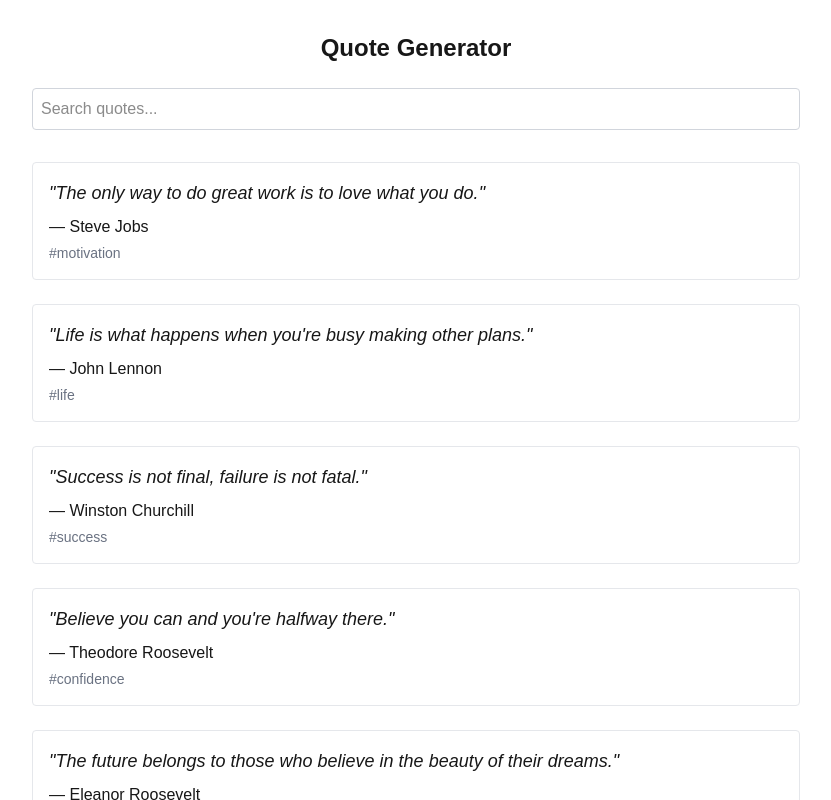
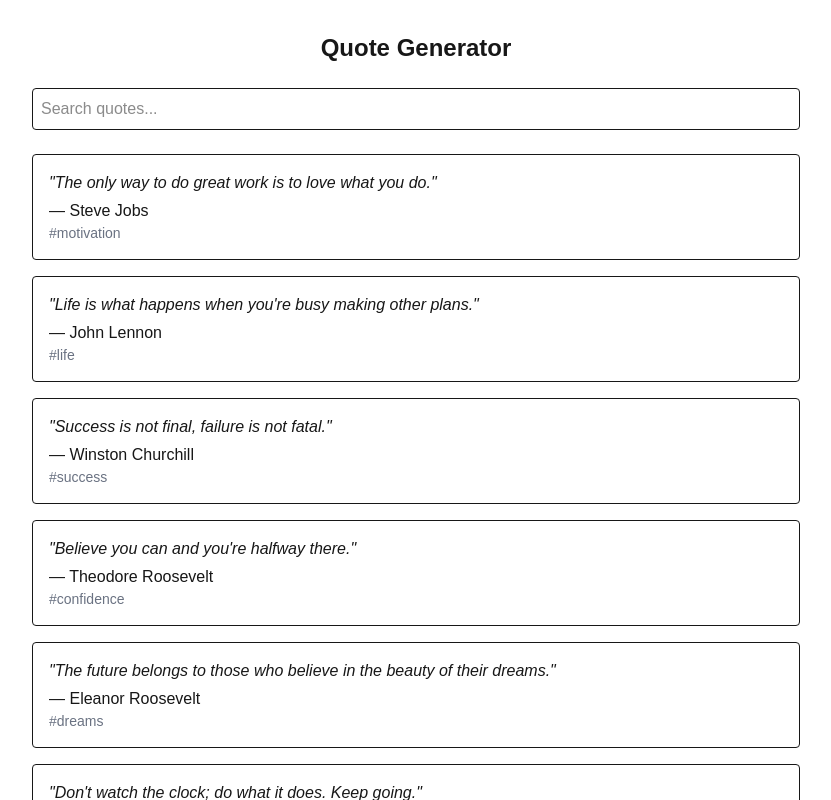
Before and after one commit to Hamza-Zahoor157/Nexium_Hamza_Zahoor_Assign1, a Next.js app in the folder internship/assignment-1/: page / in a window 1280 px wide. Shown: the top 800 px of the page, without its empty margins (224-1055 px from the left). Built offline with nearby package versions, Linux system fonts and the light colour scheme.

Commit message:
feat: seperate server/client components (day 3)

```diff
--- a/internship/assignment-1/src/app/page.tsx
+++ b/internship/assignment-1/src/app/page.tsx
@@ -1,41 +1,12 @@
-"use client";
-import { useState } from 'react';
 import QuoteFilter from '@/components/QuoteFilter';
 import quotes from '@/data/quotes.json';
 
 export default function Home() {
-  const [searchText, setSearchText] = useState('');
-
-  // Simple filtering function
-  const filteredQuotes = quotes.filter(quote => {
-    const search = searchText.toLowerCase();
-    return (
-      quote.topic.toLowerCase().includes(search) ||
-      quote.text.toLowerCase().includes(search) ||
-      quote.author.toLowerCase().includes(search)
-    );
-  });
-
   return (
     <main className="p-8">
       <div className="max-w-3xl mx-auto">
         <h1 className="text-2xl font-bold mb-6 text-center">Quote Generator</h1>
-
-        {/* Pass both values as props */}
-        <QuoteFilter
-          searchText={searchText}
-          setSearchText={setSearchText}
-        />
-
-        <div className="space-y-6">
-          {filteredQuotes.map((quote) => (
-            <div key={quote.id} className="border border-gray-200 p-4 rounded">
-              <p className="text-lg italic">"{quote.text}"</p>
-              <p className="mt-2 font-medium">— {quote.author}</p>
-              <p className="mt-1 text-sm text-gray-500">#{quote.topic}</p>
-            </div>
-          ))}
-        </div>
+        <QuoteFilter allQuotes={quotes} />
       </div>
     </main>
   );
--- a/internship/assignment-1/src/components/QuoteFilter.tsx
+++ b/internship/assignment-1/src/components/QuoteFilter.tsx
@@ -1,21 +1,38 @@
 "use client";
+import { useState } from 'react';
 
-export default function QuoteFilter({
-  searchText,
-  setSearchText
-}: {
-  searchText: string,
-  setSearchText: (text: string) => void
-}) {
+export default function QuoteFilter({ allQuotes }: { allQuotes: any[] }) {
+  const [searchText, setSearchText] = useState('');
+
+  const filteredQuotes = searchText
+    ? allQuotes.filter(quote =>
+        quote.topic.toLowerCase().includes(searchText.toLowerCase()) ||
+        quote.text.toLowerCase().includes(searchText.toLowerCase()) ||
+        quote.author.toLowerCase().includes(searchText.toLowerCase())
+      )
+    : allQuotes; // Show ALL quotes when no search term
+
   return (
-    <div className="mb-8">
+    <div>
+      {/* Search Input */}
       <input
         type="text"
         placeholder="Search quotes..."
         value={searchText}
         onChange={(e) => setSearchText(e.target.value)}
-        className="w-full p-2 border border-gray-300 rounded"
+        className="w-full p-2 border mb-6 rounded"
       />
+
+      {/* All Quotes List */}
+      <div className="space-y-4">
+        {filteredQuotes.map((quote) => (
+          <div key={quote.id} className="border p-4 rounded">
+            <p className="italic">"{quote.text}"</p>
+            <p className="mt-1 font-medium">— {quote.author}</p>
+            <p className="text-sm text-gray-500">#{quote.topic}</p>
+          </div>
+        ))}
+      </div>
     </div>
   );
 }
```
